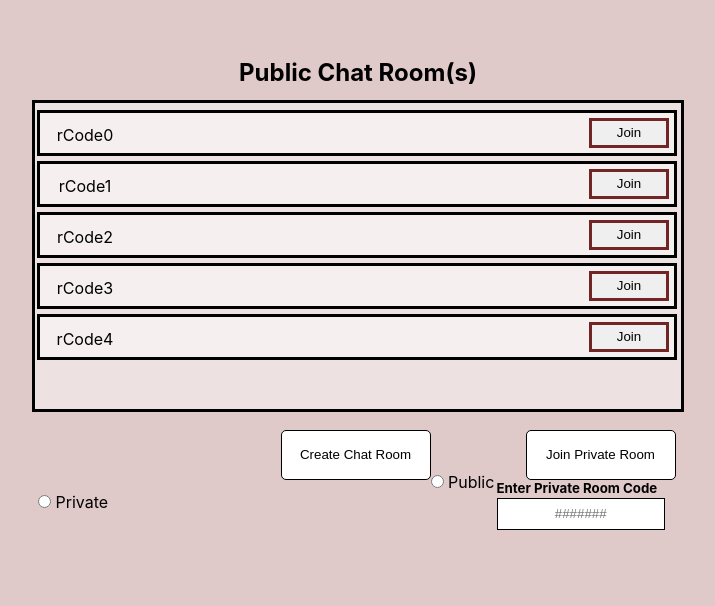
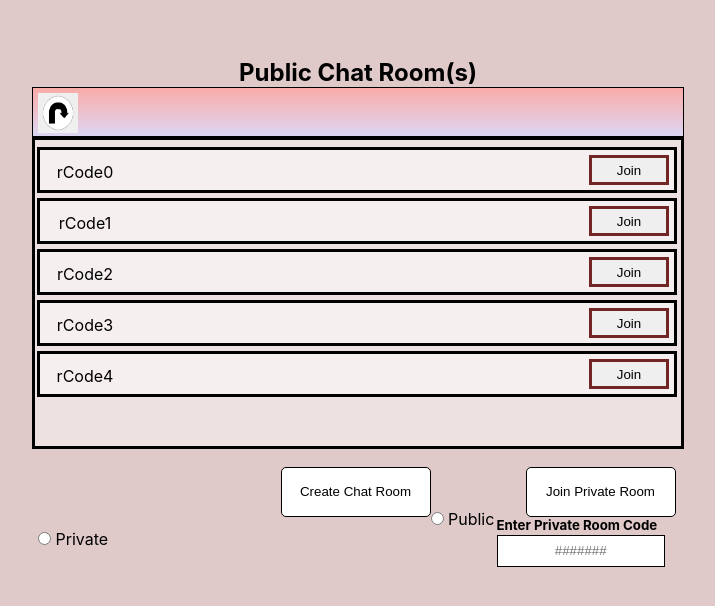
Before and after one commit to SpencerKeene/censored-chat-room, a website built with Vite: page client/index.html in a window 1280 px wide. Shown: the part 142-748 px from the top of the page, without its empty margins (282-997 px from the left). Built offline with nearby package versions, Linux system fonts and the light colour scheme.

Commit message:
added refresh button and bug fixed
fixed a small bug: issue was a naming problem when adding a listener to one of the buttons (previously missed bug)
added a refresh button as well for refreshing the list of public chats

```diff
--- a/client/index.html
+++ b/client/index.html
@@ -10,6 +10,7 @@
     <div id="username"></div>
     <div id="box">
       <h2 id="public-chat-title">Public Chat Room(s)</h2>
+      <div id="refresh-tab"></div>
       <div id="public-chat"></div>
     </div>
     <div id="input-buttons"></div>
--- a/client/main.js
+++ b/client/main.js
@@ -32,6 +32,10 @@ for(let button of buttons){
         //alert(roomCode);
     });
 }
+
+document.getElementById("refresh-tab").innerHTML = `
+    <button id="refresh-btn"></button>
+`;
 
 //third part of the page / bottom of the page (second last)
 document.querySelector("#input-buttons").innerHTML = `
@@ -76,7 +80,7 @@ document.getElementById("join-private-room").addEventListener("click", (e) => {
 var roomType = "";
 
 const radioButtons = document.querySelectorAll('input[name="rButton"]');
-document.getElementById("create-private-room").addEventListener("click", (e) =>{
+document.getElementById("create-chat-room").addEventListener("click", (e) => {
     //below are notes
     //http redirect tests
     //location.replace("#")
@@ -93,3 +97,7 @@ document.getElementById("create-private-room").addEventListener("click", (e) =>{
         alert("Please select a room type.");
     }
 });
+
+document.getElementById("refresh-btn").addEventListener("click", (e) => {
+    //fetch from api
+});
--- a/client/style.css
+++ b/client/style.css
@@ -68,7 +68,7 @@
 
 #public-chat{
   overflow-y: auto;
-  margin: 1% auto;
+  margin: auto;
   padding: 2px 4px 4px 2px;
   width: 50%;
   min-height: 300px;
@@ -171,3 +171,37 @@ body {
   padding-right: 0;
   place-items: center;
 }
+
+#refresh-tab{
+  background-image: linear-gradient(#faaca8, #ddd6f3);
+  margin:  auto;
+  text-align: center;
+  width: 50%;
+  padding: 5px;
+  height: 38px;
+  border: 1px solid #000000;
+}
+
+#refresh-btn{
+  float: left;
+  background-image: url("/reload.png");
+  background-size: 40px 40px;
+  width: 40px;
+  height: 40px;
+}
+
+#refresh-btn:hover{
+  opacity: 0.8;
+  background-color: rgba(237, 239, 219, 0.447);
+  background-size: 39px 39px;
+  width: 39px;
+  height: 39px;
+}
+
+#refresh-btn:active{
+  opacity: 0.9;
+  background-color: rgba(187, 191, 154, 0.447);
+  background-size: 41px 41px;
+  width: 41px;
+  height: 41px;
+}
```
Also changed, not shown: client/reload.png (added).
